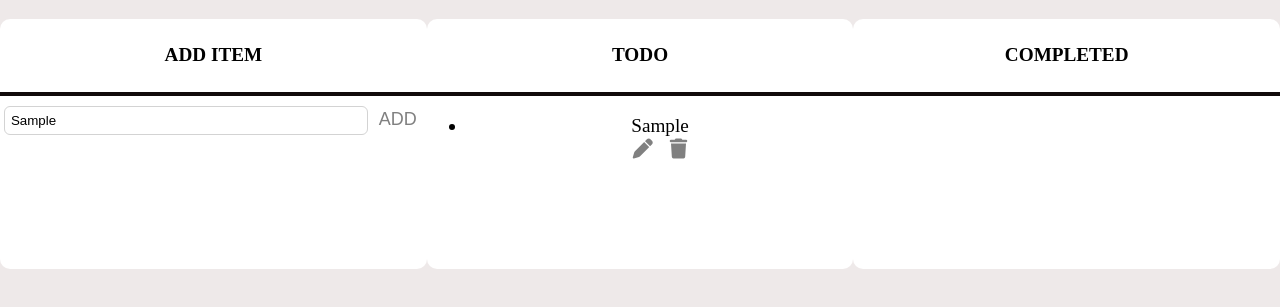
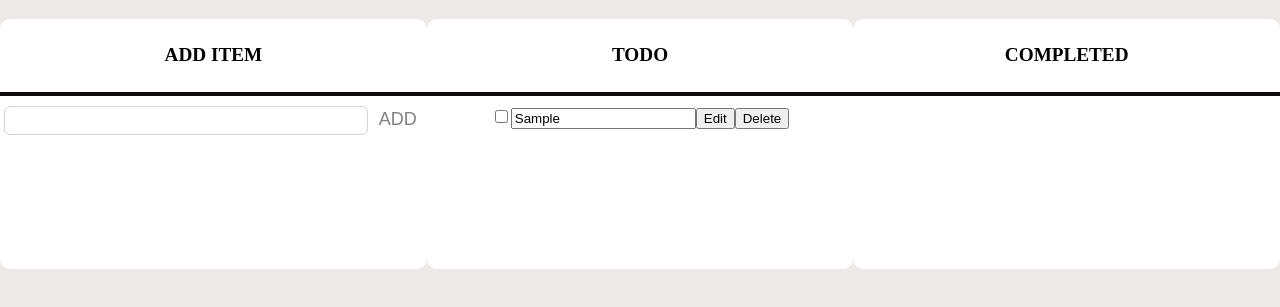
Before and after one commit to ketans2141/AircampusPractise, a plain HTML site: page Assignment4_DOM/index.html in a window 1280 px wide. Both pictures are taken after typing "Sample" into the empty fields and a click on the button "ADD". Shown: the part 61-368 px from the top of the page. Drawn offline with Linux system fonts and the light colour scheme.

Commit message:
Assignment 4

```diff
--- a/Assignment4_DOM/index.html
+++ b/Assignment4_DOM/index.html
@@ -19,15 +19,21 @@
         </div>
         <div class="toDo">
             <h4>TODO</h4><hr>
-            <ul id="parrent_List">
-                <!-- <li class="toDo_List"></li>
+            <!-- <ul id="parrent_List">
+                <<li class="toDo_List"></li>
                 <button class="edit"><i class="fa-solid fa-pen"></i></button>
                 <button class="del"><i class="fa-solid fa-trash"></i></button> -->
-            </ul>
+                <!-- </ul> -->
+            <div class="storeData"></div>
         </div>
-        <div class="complete"><h4>COMPLETED</h4><hr></div>
+        <div class="complete">
+            <h4>COMPLETED</h4><hr>
+            <div class="completed"></div>
+        </div>
     </div>
     </div>
+
+
 
     <script src="/index.js"></script>
 </body>
--- a/Assignment4_DOM/index.js
+++ b/Assignment4_DOM/index.js
@@ -1,28 +1,127 @@
-let input= document.querySelector("#input");
-let addBtn= document.querySelector("#add_btn");
+// let input= document.querySelector("#input");
+// let addBtn= document.querySelector("#add_btn");
+// let delBtn=document.querySelector(".del");
+// addBtn.addEventListener("click",addList)
 
-addBtn.addEventListener("click",addList)
+// function addList(e){
+//     console.log(e);
+//     let currentBtn=e.currentTarget;
+//     let currentInput=currentBtn.previousElementSibling;
+//     console.log(currentInput.value);
 
-function addList(e){
-    console.log(e);
-    let currentBtn=e.currentTarget;
-    let currentInput=currentBtn.previousElementSibling;
-    console.log(currentInput.value);
+//     let newEle=document.createElement("li");
+//     newEle.classList.add("toDo_List");
+//     // newEle.textContent=currentInput.value;
 
-    let newEle=document.createElement("li");
-    newEle.classList.add("toDo_List");
-    // newEle.textContent=currentInput.value;
-
-    let parrentList=document.querySelector("#parrent_List");
-    parrentList.appendChild(newEle)
+//     let parrentList=document.querySelector("#parrent_List");
+//     parrentList.appendChild(newEle)
 
 
 
-    const newElm = document.createElement('li');
-    newEle.setAttribute("class", "row");
-    newEle.innerHTML = `
-    <li class="toDo_List">${input.value}</li>
-    <button class="edit"><i class="fa-solid fa-pen"></i></button>
-    <button class="del"><i class="fa-solid fa-trash"></i></button>
-                            `;
-}
+//     const newElm = document.createElement('li');
+//     newEle.setAttribute("class", "row");
+//     newEle.innerHTML = `
+//     <li class="toDo_List">${input.value}</li>
+//     <button class="edit"><i class="fa-solid fa-pen"></i></button>
+//     <button class="del" id="del_btn" onclick="removeContent(this)"><i class="fa-solid fa-trash"></i></button>
+//                             `;
+// }
+
+// // const removeRow=(e)=>{
+// //     if(e.target.id==='del_btn')
+// //     e.target.parentElement.parentElement.remove();
+// // }
+
+// function removeContent(currElement){
+//     console.log(currElement)
+//     // currElement.previousElementSibling.remove();
+//     // currElement.remove();
+
+//     currElement.previousElementSibling.previousElementSibling.remove();
+
+// }
+
+// delBtn.addEventListener('click',removeContent);
+
+
+
+let input= document.querySelector("#input");
+let storeData=document.querySelector(".storeData");
+let completed=document.querySelector(".completed")
+let addBtn= document.querySelector("#add_btn");
+
+addBtn.addEventListener("click",function(e){
+    setTimeout(()=>{
+        input.value="";
+    },1)
+
+    if(input.value.length>0){
+    // e.preventDefault();
+    // console.log(addBtn)
+
+    let storeInput=input.value;
+    console.log(storeInput)
+
+    let toDoDiv=document.createElement("div");
+    let check= document.createElement("input");
+    check.type="checkbox";
+
+    // ===================CHECKBOX================
+
+    check.addEventListener("click",function(){
+
+        let final=document.createElement("div");
+        completed.append(final);
+        this.parentElement.remove();
+        final.append(toDoDiv)
+        // storeValue.style.outline="none";
+        storeValue.style.border="none";
+        button1.remove();
+        // storeValue.value.style.textDecoration="lineThrough";
+    })
+
+
+
+    let storeValue=document.createElement("input");
+    // storeValue.type="text"
+    storeValue.value=storeInput;
+    storeValue.setAttribute("readonly","readonly");
+
+    let button1=document.createElement("button");
+    button1.innerText="Edit";
+
+
+         // ===========EDIT====================
+    button1.addEventListener("click",function(){
+        // storeValue.
+        if(button1.innerText=="Edit"){
+            button1.innerText="Save";
+            storeValue.removeAttribute("readonly");
+        }else{
+            button1.innerText="Edit";
+            storeValue.setAttribute("readonly","readonly");
+        }
+
+    })
+
+    let button2=document.createElement("button");
+    button2.innerText="Delete";
+
+        // ==================DELETE=================
+        button2.addEventListener("click",function(){
+            this.parentElement.remove();
+        })
+
+
+
+    toDoDiv.append(check,storeValue,button1,button2);
+    storeData.append(toDoDiv);
+
+    }
+
+
+
+
+
+
+})
```
